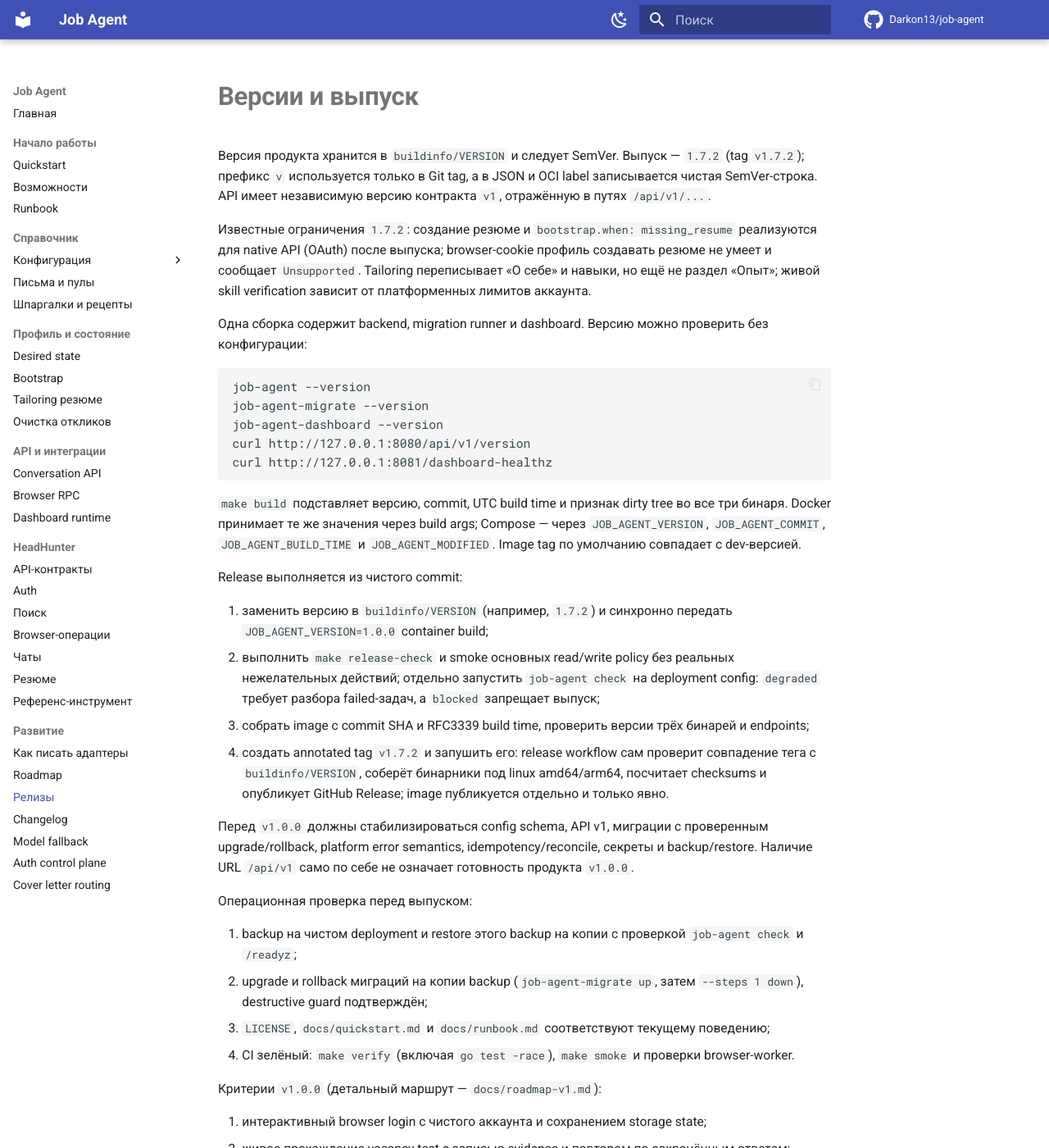
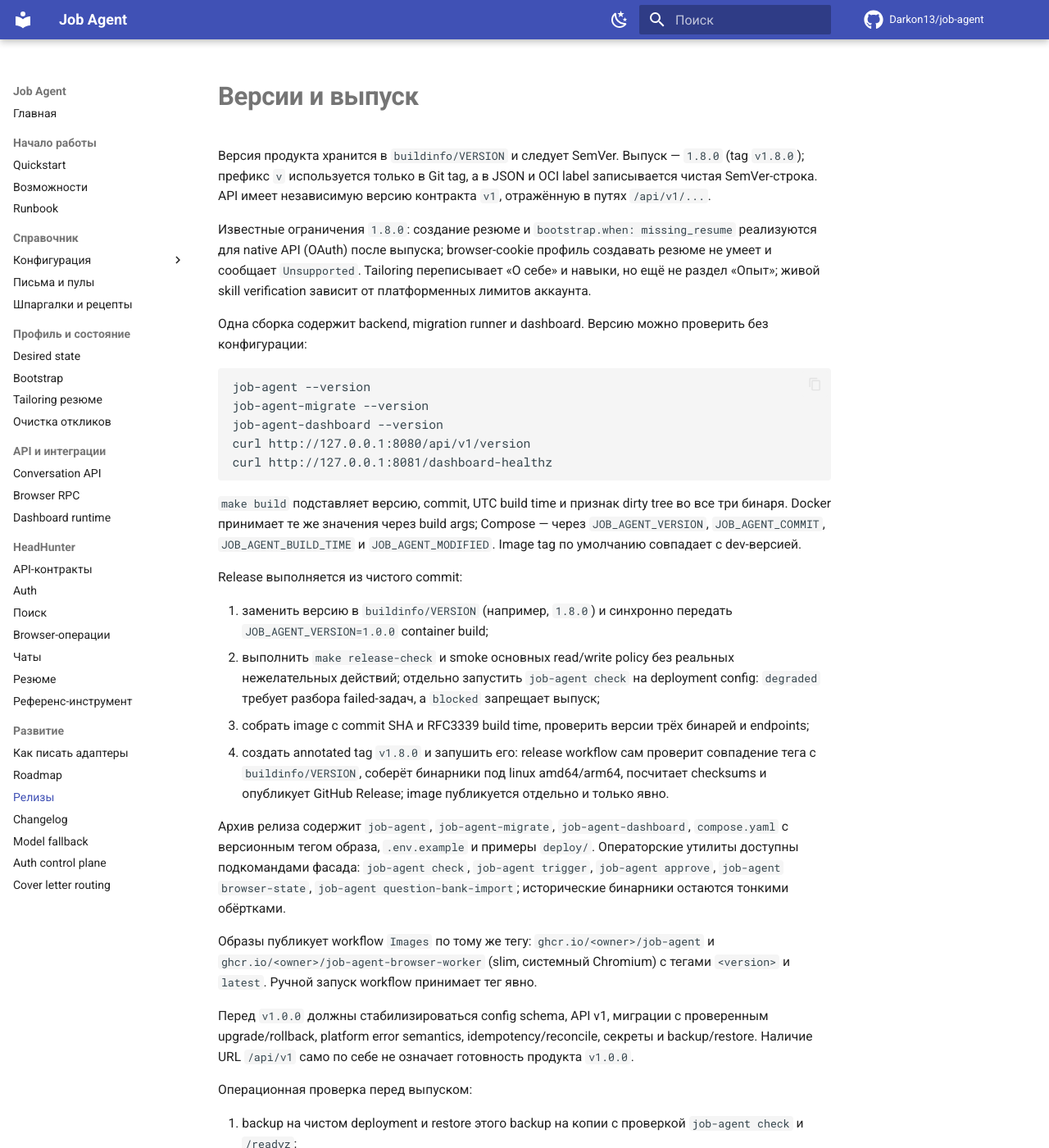
Before and after one commit to Darkon13/job-agent, an MkDocs documentation site: the page built from docs/releasing.md, in a window 1280 px wide and 1400 px high. Shown: the whole window at 82% size. Built offline with MkDocs 1.6.1 and Material for MkDocs 9.7.7, drawn with Linux system fonts in a browser that asks for light colours; comment, search, counter and statistics services are not loaded.

```diff
--- a/docs/releasing.md
+++ b/docs/releasing.md
@@ -1,11 +1,11 @@
 # Версии и выпуск
 
 Версия продукта хранится в `buildinfo/VERSION` и следует SemVer. Выпуск —
-`1.7.2` (tag `v1.7.2`); префикс `v` используется только в Git tag, а в JSON и
+`1.8.0` (tag `v1.8.0`); префикс `v` используется только в Git tag, а в JSON и
 OCI label записывается чистая SemVer-строка. API имеет независимую версию
 контракта `v1`, отражённую в путях `/api/v1/...`.
 
-Известные ограничения `1.7.2`: создание резюме и `bootstrap.when:
+Известные ограничения `1.8.0`: создание резюме и `bootstrap.when:
 missing_resume` реализуются для native API (OAuth) после выпуска; browser-cookie
 профиль создавать резюме не умеет и сообщает `Unsupported`. Tailoring переписывает
 «О себе» и навыки, но ещё не раздел «Опыт»; живой skill verification зависит от
@@ -29,7 +29,7 @@ curl http://127.0.0.1:8081/dashboard-healthz
 
 Release выполняется из чистого commit:
 
-1. заменить версию в `buildinfo/VERSION` (например, `1.7.2`) и синхронно
+1. заменить версию в `buildinfo/VERSION` (например, `1.8.0`) и синхронно
    передать `JOB_AGENT_VERSION=1.0.0` container build;
 2. выполнить `make release-check` и smoke основных read/write policy без
    реальных нежелательных действий; отдельно запустить `job-agent check` на
@@ -37,10 +37,21 @@ Release выполняется из чистого commit:
    запрещает выпуск;
 3. собрать image с commit SHA и RFC3339 build time, проверить версии трёх
    бинарей и endpoints;
-4. создать annotated tag `v1.7.2` и запушить его: release workflow сам
+4. создать annotated tag `v1.8.0` и запушить его: release workflow сам
    проверит совпадение тега с `buildinfo/VERSION`, соберёт бинарники под
    linux amd64/arm64, посчитает checksums и опубликует GitHub Release; image
    публикуется отдельно и только явно.
+
+Архив релиза содержит `job-agent`, `job-agent-migrate`, `job-agent-dashboard`,
+`compose.yaml` с версионным тегом образа, `.env.example` и примеры `deploy/`.
+Операторские утилиты доступны подкомандами фасада: `job-agent check`,
+`job-agent trigger`, `job-agent approve`, `job-agent browser-state`,
+`job-agent question-bank-import`; исторические бинарники остаются тонкими
+обёртками.
+
+Образы публикует workflow `Images` по тому же тегу: `ghcr.io/<owner>/job-agent`
+и `ghcr.io/<owner>/job-agent-browser-worker` (slim, системный Chromium) с
+тегами `<version>` и `latest`. Ручной запуск workflow принимает тег явно.
 
 Перед `v1.0.0` должны стабилизироваться config schema, API v1, миграции с
 проверенным upgrade/rollback, platform error semantics, idempotency/reconcile,
```
Also changed, not shown: docs/changelog.md (+14 -0 lines), 6 other files.
